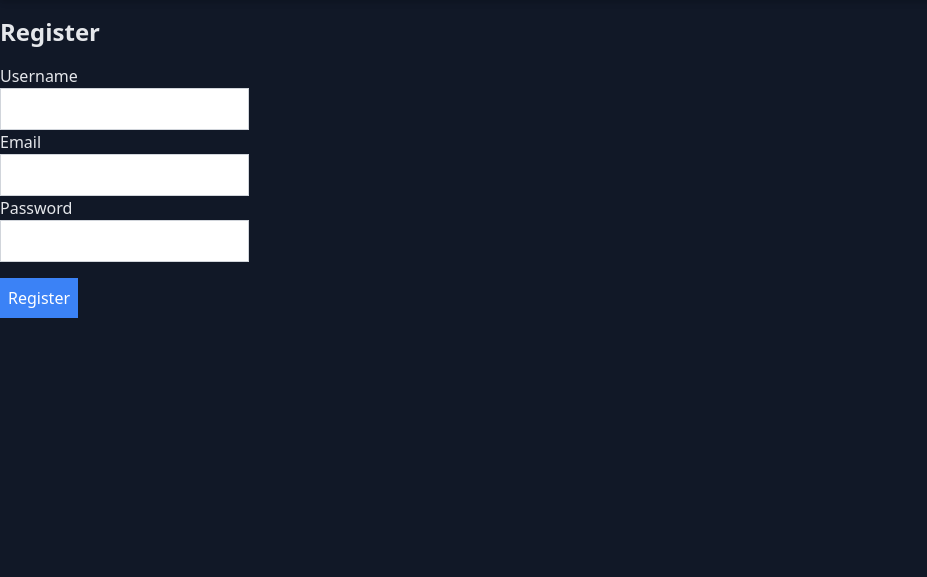
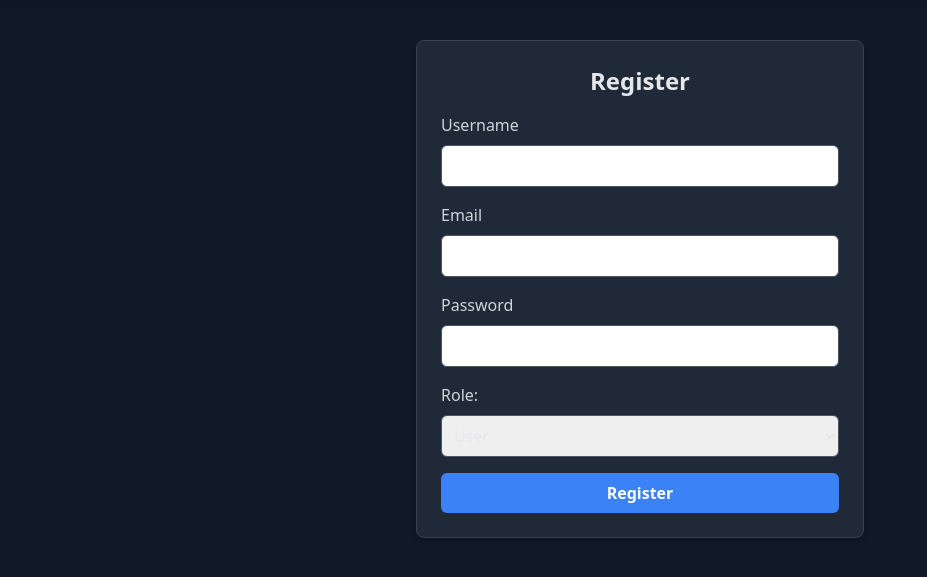
Before and after one commit to ArifNur0/PWP_ARIFNUR228, a Flask app: page /register in a window 1280 px wide. Shown: the part 60-637 px from the top of the page, without its empty margins (0-927 px from the left). Run offline with Flask 3, Linux system fonts and the light colour scheme.

Commit message:
Update register.html

```diff
--- a/templates/register.html
+++ b/templates/register.html
@@ -1,22 +1,31 @@
 {% extends 'base.html' %}
 {% block content %}
-<h2 class="text-2xl font-bold">Register</h2>
-<form method="POST" class="mt-4">
-    {{ form.hidden_tag() }}
-    <div>
-        {{ form.username.label(class="block") }}
-        {{ form.username(class="block border border-gray-300 p-2") }}
-    </div>
-    <div>
-        {{ form.email.label(class="block") }}
-        {{ form.email(class="block border border-gray-300 p-2") }}
-    </div>
-    <div>
-        {{ form.password.label(class="block") }}
-        {{ form.password(class="block border border-gray-300 p-2") }}
-    </div>
-    <div>
-        {{ form.submit(class="bg-blue-500 text-white p-2 mt-4") }}
-    </div>
-</form>
+<div class="max-w-md mx-auto mt-10 p-6 border border-gray-700 rounded-lg bg-gray-800 shadow-md">
+    <h2 class="text-2xl font-bold mb-4 text-center">Register</h2>
+    <form method="POST">
+        {{ form.hidden_tag() }}
+        <div class="mb-4">
+            {{ form.username.label(class="block mb-2 text-gray-300") }} <!-- Warna label -->
+            {{ form.username(class="w-full p-2 border border-gray-600 rounded-md focus:outline-none focus:ring focus:ring-blue-500") }}
+        </div>
+        <div class="mb-4">
+            {{ form.email.label(class="block mb-2 text-gray-300") }} <!-- Warna label -->
+            {{ form.email(class="w-full p-2 border border-gray-600 rounded-md focus:outline-none focus:ring focus:ring-blue-500") }}
+        </div>
+        <div class="mb-4">
+            {{ form.password.label(class="block mb-2 text-gray-300") }} <!-- Warna label -->
+            {{ form.password(class="w-full p-2 border border-gray-600 rounded-md focus:outline-none focus:ring focus:ring-blue-500") }}
+        </div>
+        <div class="mb-4">
+            <label for="role" class="block mb-2 text-gray-300">Role:</label> <!-- Warna label -->
+            <select name="role" class="w-full p-2 border border-gray-600 rounded-md focus:outline-none focus:ring focus:ring-blue-500">
+                <option value="user">User </option>
+                <option value="admin">Admin</option>
+            </select>
+        </div>
+        <div>
+            {{ form.submit(class="w-full p-2 font-semibold text-white bg-blue-500 rounded-md hover:bg-blue-600 transition duration-200") }}
+ </div>
+    </form>
+</div>
 {% endblock %}
```
